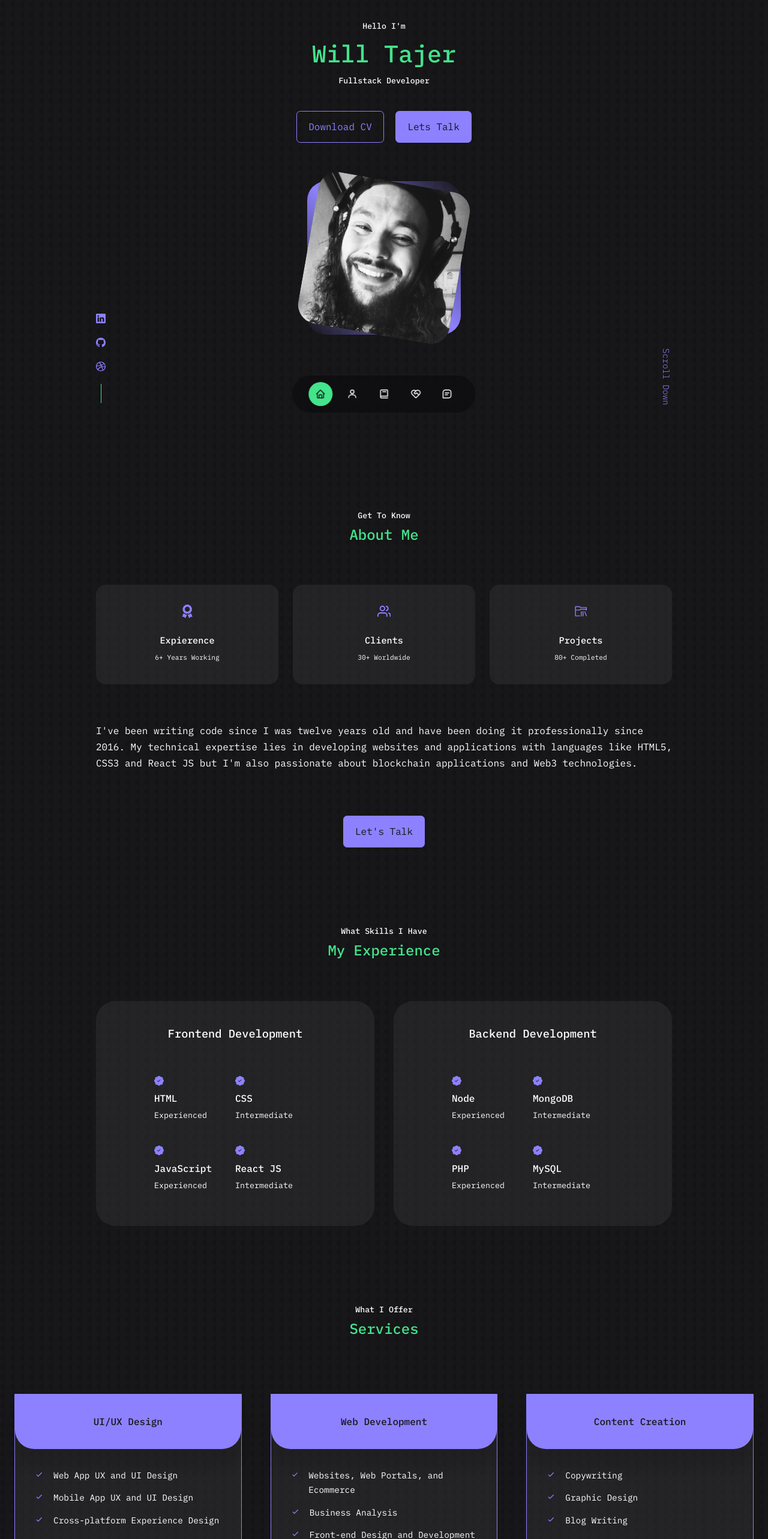
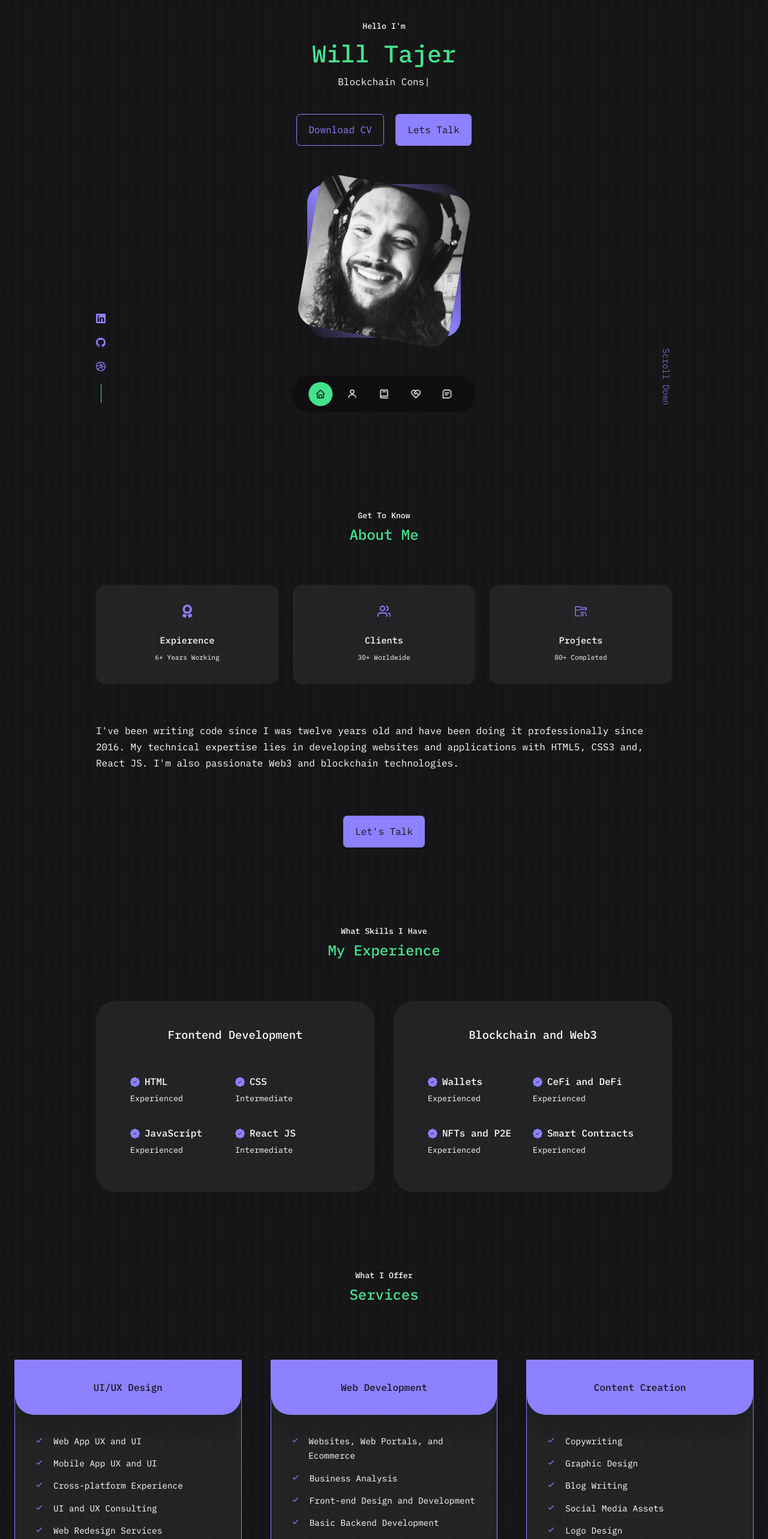
Before and after one commit to knahtuoy/portfolio-react-app, a React (Create React App) app: page / in a window 1280 px wide. Shown: the part 80-2646 px from the top of the page at 60% size. Built offline with nearby package versions, Linux system fonts and the light colour scheme.

Commit message:
1st version without portfolio ready for deployment

```diff
--- a/package.json
+++ b/package.json
@@ -1,6 +1,6 @@
 {
   "name": "react-app-test-1",
-  "homepage": "https://react.willtajer.xyz",
+  "homepage": "https://dev.willtajer.xyz",
   "version": "0.1.0",
   "private": true,
   "dependencies": {
@@ -12,6 +12,7 @@
     "react-dom": "^18.2.0",
     "react-icons": "^4.4.0",
     "react-scripts": "5.0.1",
+    "react-typed": "^1.2.0",
     "swiper": "^8.2.4",
     "web-vitals": "^2.1.4"
   },
--- a/src/App.jsx
+++ b/src/App.jsx
@@ -17,8 +17,6 @@ const App = () => {
 			<About />
 			<Experience />
 			<Services />
-			<Portfolio />
-			<Testimonials />
 			<Contact />
 			<Footer />
 		</>
--- a/src/components/about/About.jsx
+++ b/src/components/about/About.jsx
@@ -35,7 +35,10 @@ const About = () => {
           </div>
 
           <p>
-          I've been writing code since I was twelve years old and have been doing it professionally since 2016. My technical expertise lies in developing websites and applications with languages like HTML5, CSS3 and React JS but I'm also passionate about blockchain applications and Web3 technologies.
+            I've been writing code since I was twelve years old and have been doing it
+            professionally since 2016. My technical expertise lies in developing websites
+            and applications with HTML5, CSS3 and, React JS. I'm also passionate Web3 and
+            blockchain technologies.
           </p>
 
           <div className="about__btn">
--- a/src/components/experience/Experience.jsx
+++ b/src/components/experience/Experience.jsx
@@ -52,13 +52,13 @@ const Experience = () => {
         {/* END OF FRONTEND */}
 
         <div className="experience__backend">
-          <h3>Backend Development</h3>
+          <h3>Blockchain and Web3</h3>
           <div className="experience__content">
 
             <article className='expierence__details'>
               <BsPatchCheckFill className='experience__details-icon' />
               <div>
-                <h4>Node</h4>
+                <h4>Wallets</h4>
                 <small className='text-light'>Experienced</small>
               </div>
             </article>
@@ -66,15 +66,7 @@ const Experience = () => {
             <article className='expierence__details'>
               <BsPatchCheckFill className='experience__details-icon' />
               <div>
-                <h4>MongoDB</h4>
-                <small className='text-light'>Intermediate</small>
-              </div>
-            </article>
-
-            <article className='expierence__details'>
-              <BsPatchCheckFill className='experience__details-icon' />
-              <div>
-                <h4>PHP</h4>
+                <h4>CeFi and DeFi</h4>
                 <small className='text-light'>Experienced</small>
               </div>
             </article>
@@ -82,8 +74,16 @@ const Experience = () => {
             <article className='expierence__details'>
               <BsPatchCheckFill className='experience__details-icon' />
               <div>
-                <h4>MySQL</h4>
-                <small className='text-light'>Intermediate</small>
+                <h4>NFTs and P2E</h4>
+                <small className='text-light'>Experienced</small>
+              </div>
+            </article>
+
+            <article className='expierence__details'>
+              <BsPatchCheckFill className='experience__details-icon' />
+              <div>
+                <h4>Smart Contracts</h4>
+                <small className='text-light'>Experienced</small>
               </div>
             </article>
 
--- a/src/components/experience/experience.css
+++ b/src/components/experience/experience.css
@@ -6,7 +6,7 @@
 
 .experience__container > div {
     background: var(--color-bg-variant);
-    padding: 2.4rem 5rem;
+    padding: 2.5rem 2.5rem;
     border-radius: 2rem;
     border: 1px solid transparent;
     transition: var(--transition);
@@ -36,6 +36,8 @@
 }
 
 .experience__details-icon {
+    float: left;
+    margin-right: 8px;
     margin-top: 6px;
     color: var(--color-primary);
 }
--- a/src/components/footer/Footer.jsx
+++ b/src/components/footer/Footer.jsx
@@ -26,7 +26,7 @@ const Footer = () => {
       </div>
 
       <div className="footer__copyright">
-        <small>&copy; WTMD 2022. All rights reserved.</small>
+        <small>&copy; WillTajer 2022. All rights reserved.</small>
       </div>
     </footer>
   )
--- a/src/components/header/Header.jsx
+++ b/src/components/header/Header.jsx
@@ -3,6 +3,7 @@ import './header.css'
 import CTA from './CTA'
 import ME from '../../assets/me-about.jpg'
 import HeaderSocials from './HeaderSocials'
+import Typed from 'react-typed';
 
 const Header = () => {
   return (
@@ -10,7 +11,15 @@ const Header = () => {
       <div className="container header__container">
         <h5>Hello I'm</h5>
         <h1>Will Tajer</h1>
-        <h5 className="text-light">Fullstack Developer</h5>
+        <div className='flex justify-end items-center'>
+          <Typed
+            className='header__typed'
+            strings={['Fullstack Developer', 'Blockchain Consultant', 'IT Professional']}
+            typeSpeed={90}
+            backSpeed={60}
+            loop
+          />
+        </div>
         <CTA />
         <HeaderSocials />
 
--- a/src/components/header/header.css
+++ b/src/components/header/header.css
@@ -41,11 +41,11 @@ header {
 
 /* ============== ME ============== */
 .me {
-    width: 16rem;
+    width: 24rem;
     aspect-ratio: 1/1;
     border-radius: 2rem;
     position: absolute;
-    left: calc(50% - 8rem);
+    left: calc(50% - 12rem);
     margin-top: 4rem;
     background: linear-gradient(
         45deg,
@@ -78,6 +78,19 @@ header {
     font-size: 0.9rem;
 }
 
+/* ============== MEDIA QUERIES (DESKTOP DEVICES) ============== */
+@media screen and (max-width: 1520px) {
+    header {
+        padding-top: 7rem;
+        height: 100vh;
+    }
+
+    .me {
+        width: 16rem;
+        left: calc(50% - 8rem);
+    }
+}
+
 /* ============== MEDIA QUERIES (MEDIUM DEVICES) ============== */
 @media screen and (max-width: 1024px) {
     header {
@@ -93,6 +106,7 @@ header {
 /* ============== MEDIA QUERIES (SMALL DEVICES) ============== */
 @media screen and (max-width: 600px) {
     header {
+        padding-top: 2rem;
         height: 100vh;
     }
 
@@ -100,4 +114,9 @@ header {
     .scroll__down {
         display: none;
     }
+
+    .me {
+        width: 20rem;
+        left: calc(50% - 10rem);
+    }
 }
--- a/src/components/services/Services.jsx
+++ b/src/components/services/Services.jsx
@@ -19,15 +19,15 @@ const Services = () => {
           <ul className='service__list'>
             <li>
               <BiCheck className='service__list-icon' />
-              <p>Web App UX and UI Design</p>
+              <p>Web App UX and UI</p>
             </li>
             <li>
               <BiCheck className='service__list-icon' />
-              <p>Mobile App UX and UI Design</p>
+              <p>Mobile App UX and UI</p>
             </li>
             <li>
               <BiCheck className='service__list-icon' />
-              <p>Cross-platform Experience Design</p>
+              <p>Cross-platform Experience</p>
             </li>
             <li>
               <BiCheck className='service__list-icon' />
@@ -35,7 +35,7 @@ const Services = () => {
             </li>
             <li>
               <BiCheck className='service__list-icon' />
-              <p>Web Resign Services</p>
+              <p>Web Redesign Services</p>
             </li>
           </ul>
         </article>
@@ -60,7 +60,7 @@ const Services = () => {
             </li>
             <li>
               <BiCheck className='service__list-icon' />
-              <p>Back-end Development</p>
+              <p>Basic Backend Development</p>
             </li>
             <li>
               <BiCheck className='service__list-icon' />
@@ -89,7 +89,7 @@ const Services = () => {
             </li>
             <li>
               <BiCheck className='service__list-icon' />
-              <p>Social Media Asset Generation</p>
+              <p>Social Media Assets</p>
             </li>
             <li>
               <BiCheck className='service__list-icon' />
```
Also changed, not shown: 1 other file (tests, documents, lock files or other folders).
